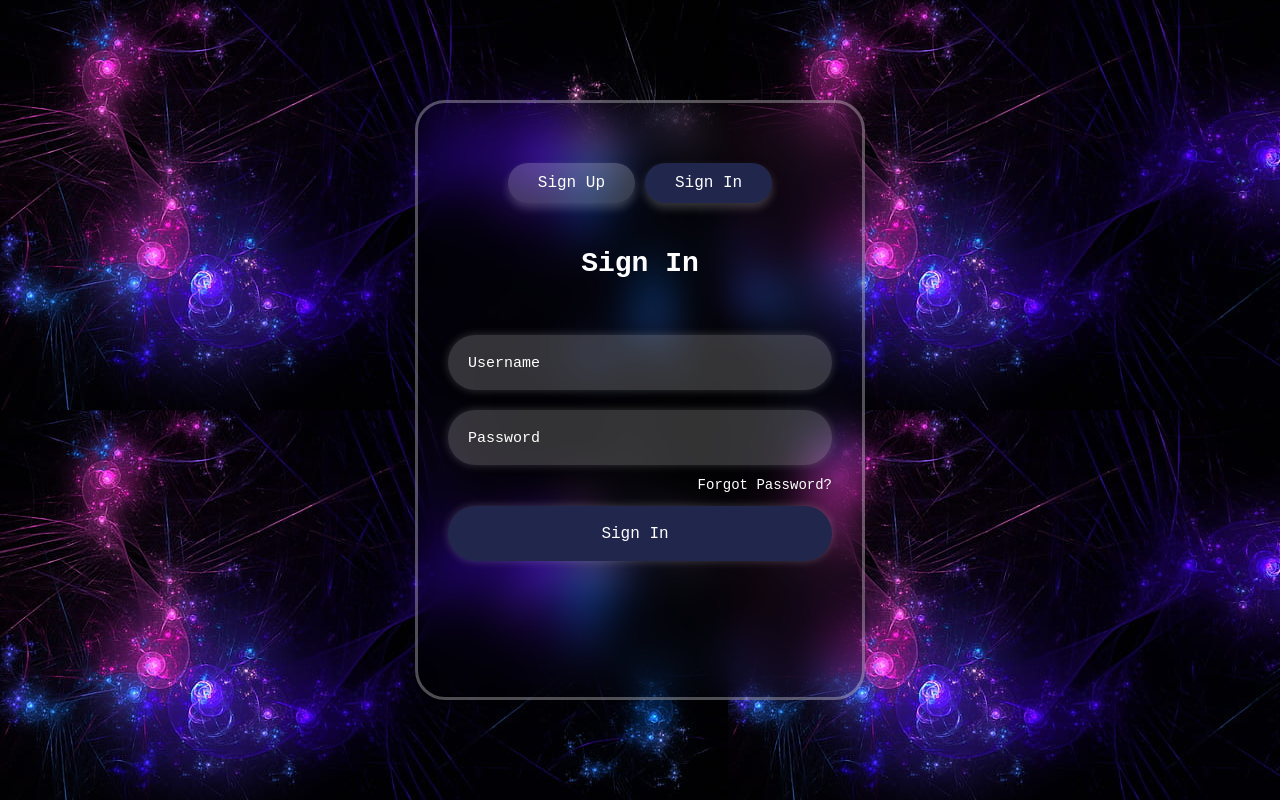
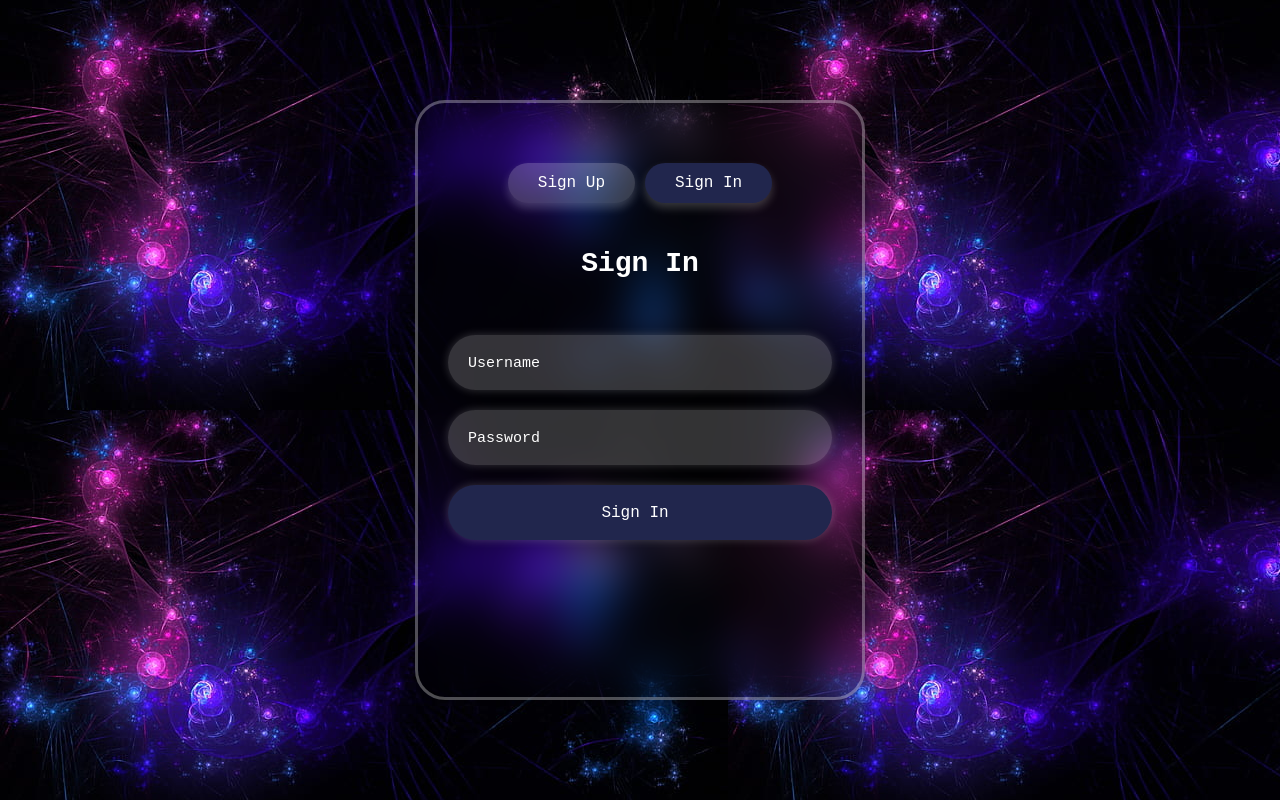
Before and after one commit to memelord26/DB_proj, a Next.js app: page /login in a window 1280 px wide. Built offline with nearby package versions, Linux system fonts and the light colour scheme.

Commit message:
remove forgot password

```diff
--- a/app/login/page.js
+++ b/app/login/page.js
@@ -110,9 +110,6 @@ const AuthForm = () => {
                   onClick={() => togglePasswordVisibility('login')}
                 />
               </div>
-              <div className={styles.forgotPass}>
-                <a href="#">Forgot Password?</a>
-              </div>
               <div className={styles.inputBox}>
                 <button type="submit" className={`${styles.inputs} ${styles.submitBtn}`}>
                   <span>Sign In</span>
```
